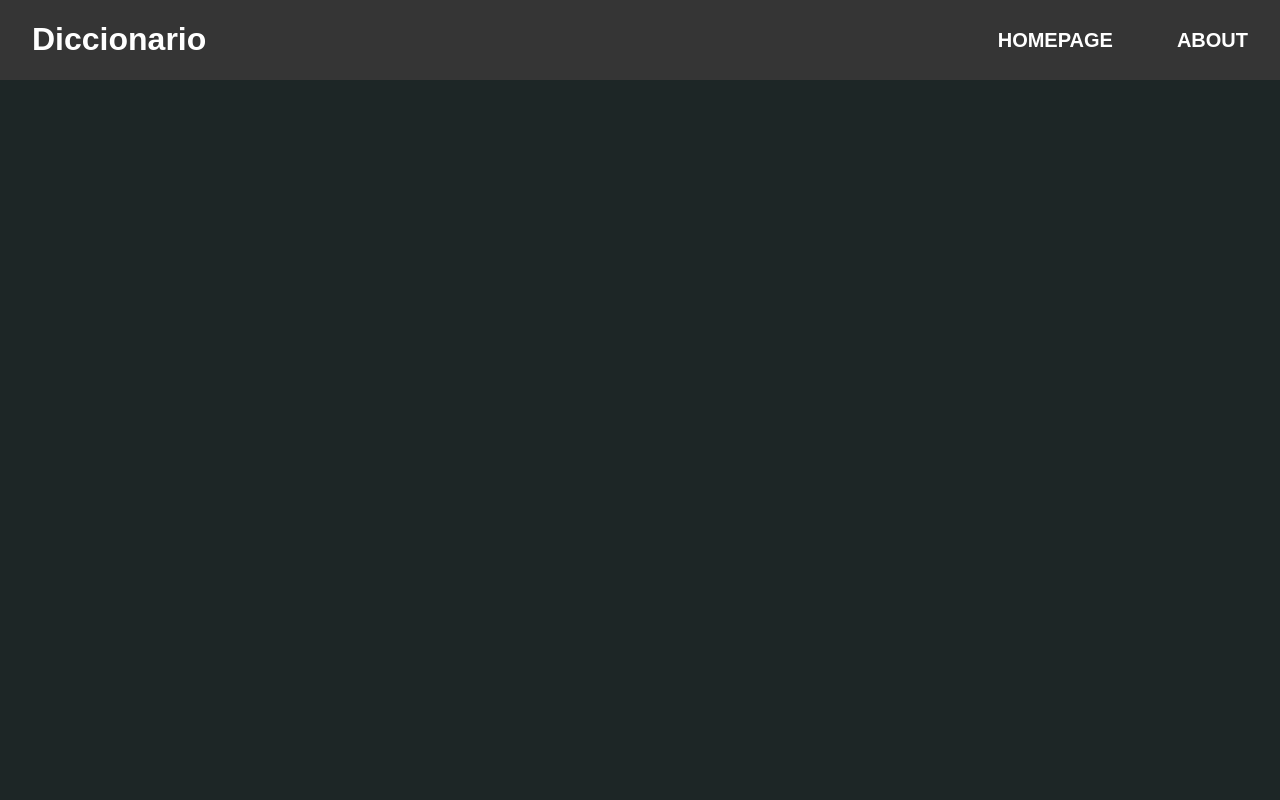
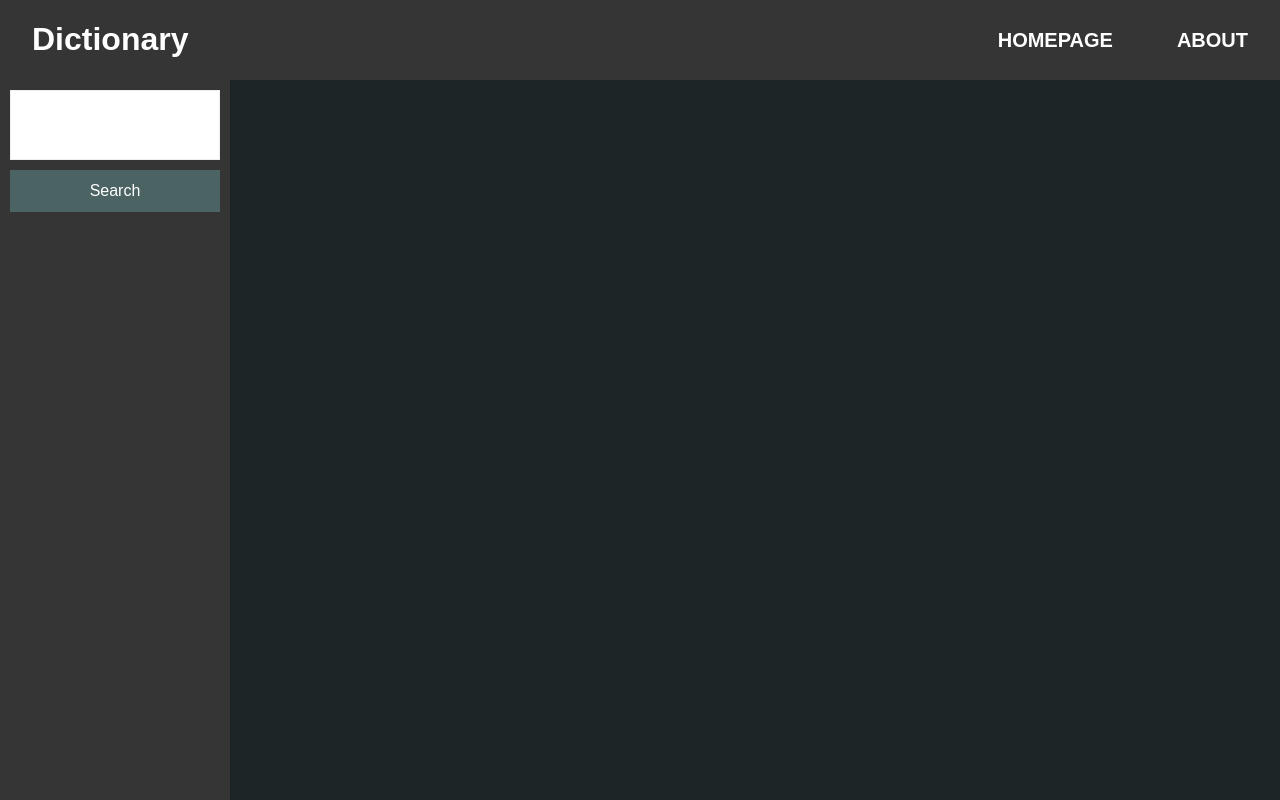
Before and after one commit to SoraSpades/node-dict, a website: page public/about.html in a window 1280 px wide. Drawn offline with Linux system fonts and the light colour scheme.

Commit message:
Change Diccionario to Dictionary in title bar

```diff
--- a/public/about.html
+++ b/public/about.html
@@ -2,16 +2,27 @@
 <html>
 <head>
     <link rel="stylesheet" href="css/styles.css">
+    <link rel="preconnect" href="https://fonts.googleapis.com">
+    <link rel="preconnect" href="https://fonts.gstatic.com" crossorigin>
+    <link href="https://fonts.googleapis.com/css2?family=Noto+Sans+JP&display=swap" rel="stylesheet">
 </head>
 <body>
     <div id="topbar">
-        <h1 onclick="location.href = '/'">Diccionario</h1>
+        <h1 onclick="location.href = '/'">Dictionary</h1>
         <a href="/about">About</a>
         <a href="/">Homepage</a>
     </div>
     <main>
+        <div id="main-sidebar">
+            <div id="search-div">
+                <form id="search-form" action="/search">
+                    <input id="search-text" type="text" name="word" required>
+                    <button id="search-button">Search</button>
+                </form>
+            </div>
+        </div>
         <div id="main-container">
-
+            <!-- TODO: ABOUT PAGE-->
         </div>
     </main>
 </body>
```
Also changed, not shown: public/index.html (+1 -1 lines).
